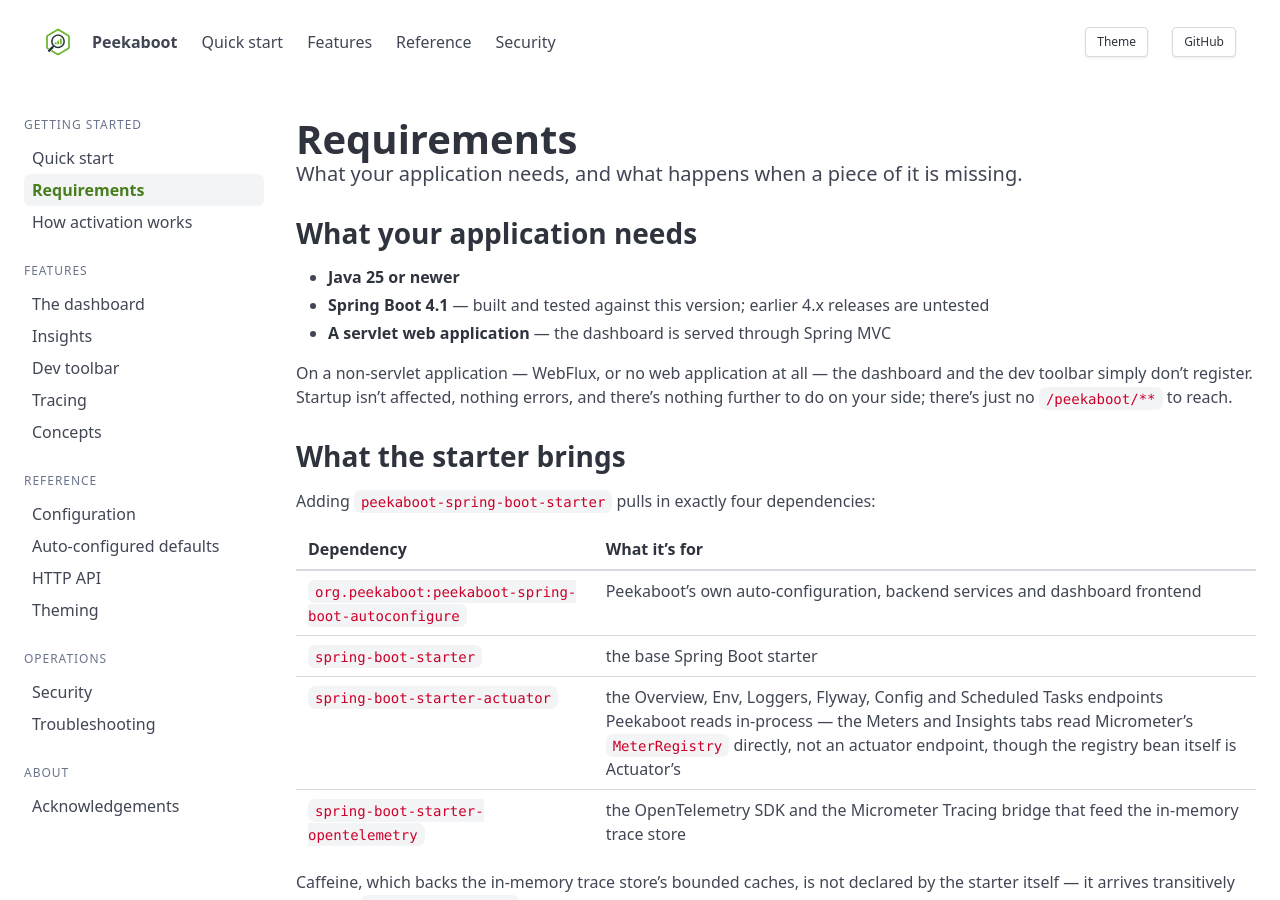
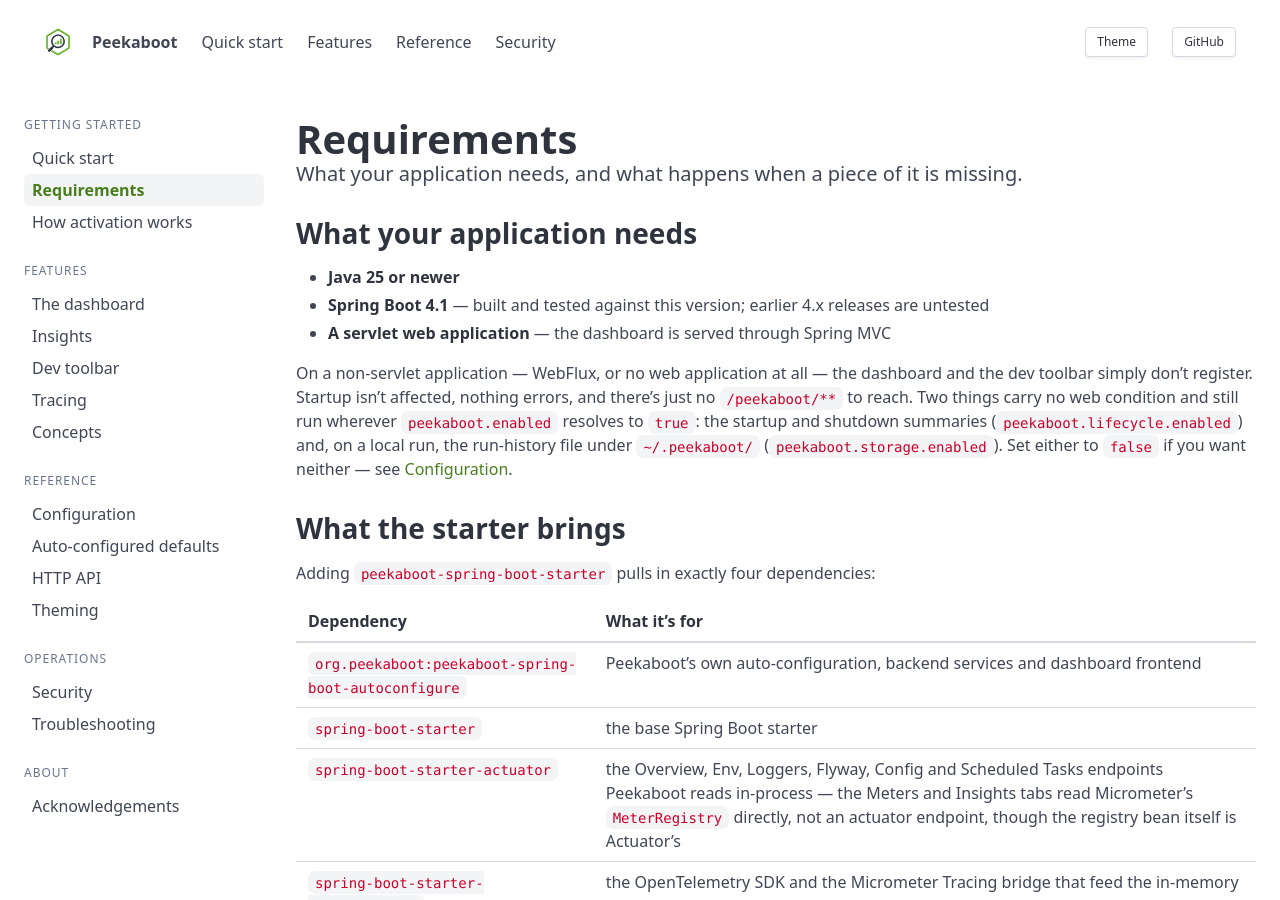
Before and after one commit to peekaboot-org/peekaboot-org.github.io, a Jekyll site: the page built from docs/requirements.md, in a window 1280 px wide and 900 px high. Built offline with Jekyll 4.4.1, drawn with Linux system fonts in a browser that asks for light colours.

Commit message:
docs: say what still runs on a non-servlet application

```diff
--- a/docs/requirements.md
+++ b/docs/requirements.md
@@ -12,8 +12,11 @@
 
 On a non-servlet application &mdash; WebFlux, or no web application at all &mdash; the
 dashboard and the dev toolbar simply don't register. Startup isn't affected, nothing
-errors, and there's nothing further to do on your side; there's just no `/peekaboot/**`
-to reach.
+errors, and there's just no `/peekaboot/**` to reach. Two things carry no web condition
+and still run wherever `peekaboot.enabled` resolves to `true`: the startup and shutdown
+summaries (`peekaboot.lifecycle.enabled`) and, on a local run, the run-history file under
+`~/.peekaboot/` (`peekaboot.storage.enabled`). Set either to `false` if you want neither
+&mdash; see [Configuration]({{ '/docs/configuration/' | relative_url }}#peekabootlifecycle).
 
 ## What the starter brings
 
```
Also changed, not shown: docs/how-activation-works.md (+4 -1 lines).
